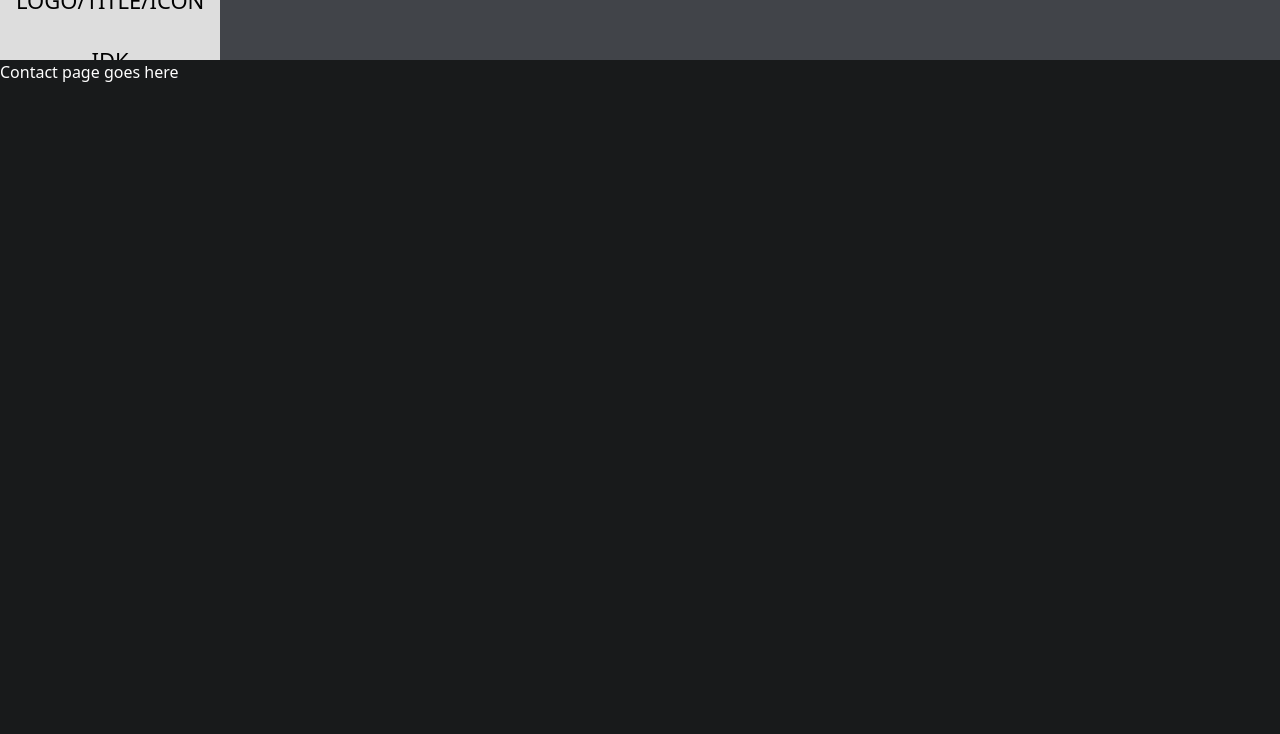
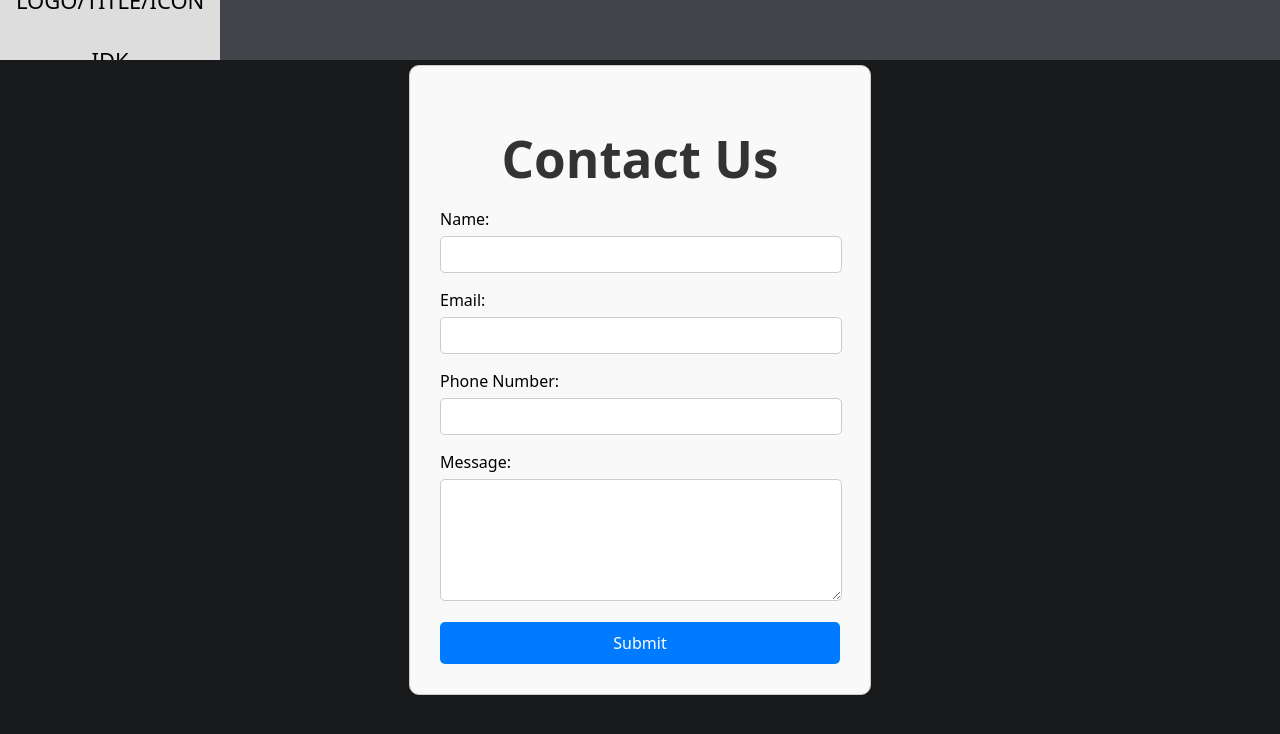
Before and after one commit to blinkatl/CSC-131-Project, a React (Vite) app in the folder frontend/: page /contact in a window 1280 px wide. Shown: the top 734 px of the page. Built offline with nearby package versions, Linux system fonts and the light colour scheme.

Commit message:
Contact page almost done, functionality needed

```diff
--- a/frontend/src/Contact.jsx
+++ b/frontend/src/Contact.jsx
@@ -1,7 +1,136 @@
 import React from 'react';
+import { useState } from 'react';
 
 function Contact() {
-    return <>Contact page goes here</>;
+    const [formData, setFormData] = useState({
+        name: '',
+        email: '',
+        phone: '',
+        message: ''
+      });
+
+      const handleChange = (e) => {
+        const { name, value } = e.target;
+        setFormData({
+          ...formData,
+          [name]: value
+        });
+      };
+
+      const handleSubmit = (e) => {
+        e.preventDefault();
+        // Handle form submission logic here
+        console.log('Form submitted:', formData);
+      };
+
+      const styles = {
+        page: {
+          display: 'flex',
+          justifyContent: 'center',
+          alignItems: 'center',
+          minHeight: '80vh'
+        },
+        container: {
+          maxWidth: '600px',
+          width: 400,
+          padding: '30px',
+          border: '1px solid #ccc',
+          borderRadius: '10px',
+          boxShadow: '0 0 10px rgba(0, 0, 0, 0.1)',
+          backgroundColor: '#f9f9f9'
+        },
+        heading: {
+          textAlign: 'center',
+          color: '#333',
+          marginBottom: '20px'
+        },
+        formGroup: {
+          marginBottom: '15px'
+        },
+        label: {
+          display: 'block',
+          marginBottom: '5px',
+          color: 'black'
+        },
+        input: {
+          width: '95%',
+          padding: '10px',
+          border: '1px solid #ccc',
+          borderRadius: '5px'
+        },
+        textarea: {
+          width: '95%',
+          padding: '10px',
+          border: '1px solid #ccc',
+          borderRadius: '5px',
+          minHeight: '100px'
+        },
+        button: {
+          display: 'block',
+          width: '100%',
+          padding: '10px',
+          border: 'none',
+          borderRadius: '5px',
+          backgroundColor: '#007BFF',
+          color: '#fff',
+          fontSize: '16px',
+          cursor: 'pointer'
+        }
+      };
+
+    return (<>
+     <div style={styles.page}>
+      <div style={styles.container}>
+        <h1 style={styles.heading}>Contact Us</h1>
+        <form onSubmit={handleSubmit}>
+          <div style={styles.formGroup}>
+            <label style={styles.label}>Name:</label>
+            <input
+              type="text"
+              name="name"
+              value={formData.name}
+              onChange={handleChange}
+              required
+              style={styles.input}
+            />
+          </div>
+          <div style={styles.formGroup}>
+            <label style={styles.label}>Email:</label>
+            <input
+              type="email"
+              name="email"
+              value={formData.email}
+              onChange={handleChange}
+              required
+              style={styles.input}
+            />
+          </div>
+          <div style={styles.formGroup}>
+            <label style={styles.label}>Phone Number:</label>
+            <input
+              type="tel"
+              name="phone"
+              value={formData.phone}
+              onChange={handleChange}
+              required
+              style={styles.input}
+            />
+          </div>
+          <div style={styles.formGroup}>
+            <label style={styles.label}>Message:</label>
+            <textarea
+              name="message"
+              value={formData.message}
+              onChange={handleChange}
+              required
+              style={styles.textarea}
+            ></textarea>
+          </div>
+          <button type="submit" style={styles.button}>Submit</button>
+        </form>
+      </div>
+    </div>
+    </>
+    );
 }
-
 export default Contact;
```
